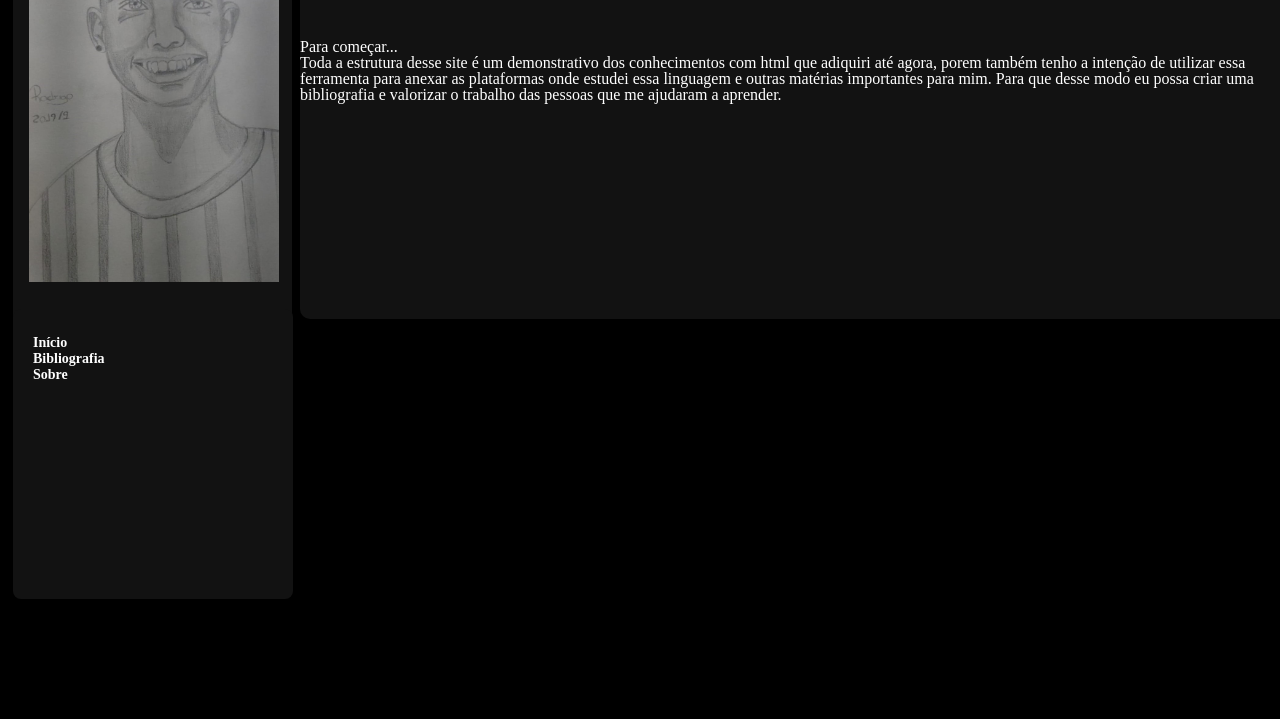
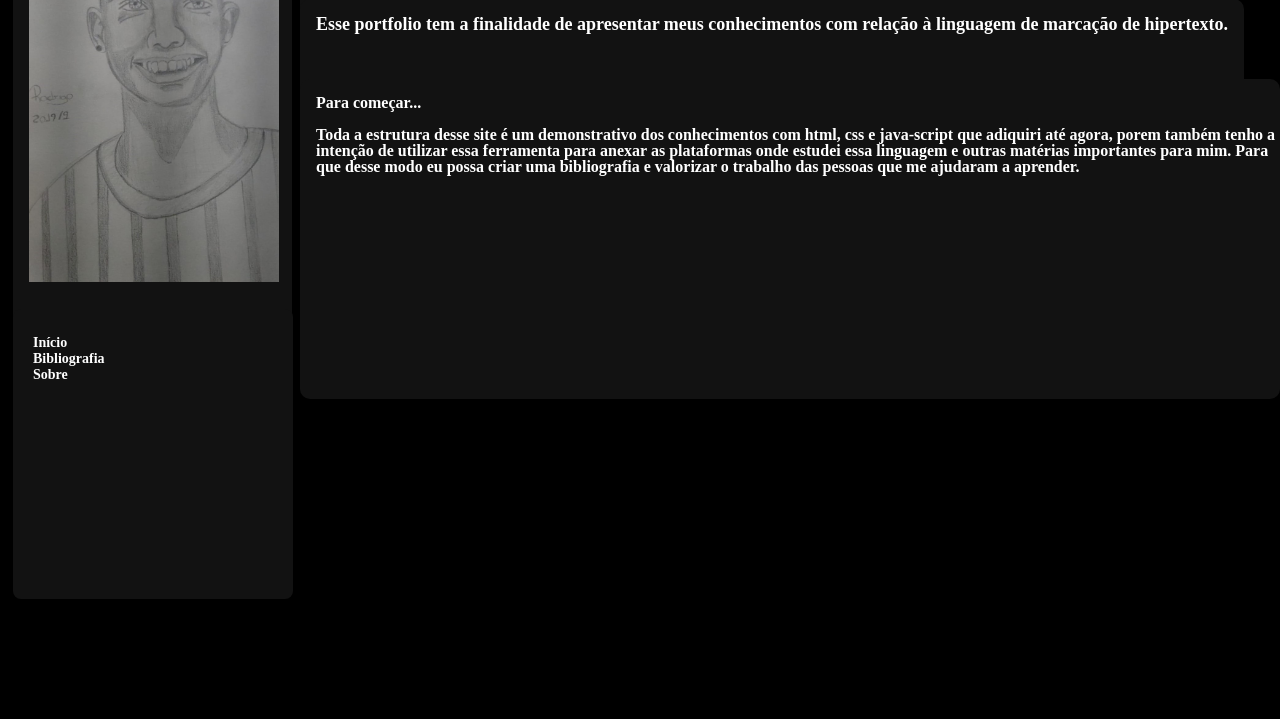
Before and after one commit to IanPereiradosSantos/Projetos, a plain HTML site: page Portfolio/index.html in a window 1280 px wide. Shown: the part 81-800 px from the top of the page. Drawn offline with Linux system fonts and the light colour scheme.

Commit message:
29/01/24 2

```diff
--- a/Portfolio/index.html
+++ b/Portfolio/index.html
@@ -14,26 +14,26 @@
         <div class="nome">
     <h1>Ian Pereira</h1>
         </div>
+        <br>
         <div class="introdução">
-    <p>Esse portfolio tem a finalidade de apresentar meus conhecimentos com relação a linguagem de marcação de hiper texto.</p>
+    <p>Esse portfolio tem a finalidade de apresentar meus conhecimentos com relação à linguagem de marcação de hipertexto.</p>
         </div>
     </header>
     <main>
         <div class="apresentação">
     <h2>Para começar...</h2>
-    <p>Toda a estrutura desse site é um demonstrativo dos conhecimentos com html que adiquiri até agora, porem também tenho a intenção de utilizar essa ferramenta para anexar as plataformas onde estudei essa linguagem e outras matérias importantes para mim. <strong>Para que desse modo eu possa criar uma bibliografia e valorizar o trabalho das pessoas que me ajudaram a aprender.</strong></p>
+    <br>
+    <p>Toda a estrutura desse site é um demonstrativo dos conhecimentos com html, css e java-script que adiquiri até agora, porem também tenho a intenção de utilizar essa ferramenta para anexar as plataformas onde estudei essa linguagem e outras matérias importantes para mim. <strong>Para que desse modo eu possa criar uma bibliografia e valorizar o trabalho das pessoas que me ajudaram a aprender.</strong></p>
         </div>
         <div class="Retrato">
-        <nav class="Retrato">
-            <a href="">
+            <a href="index.html">
     <img src="imagens/Retrato Rodrigo.jpg" alt="Retrato do rosto de Ian Pereira feito a mão por Rodrigo José." width="250px">
             </a>
         </div>
-        </nav>
         <br>
 
-            <div class="navigation">
-                <nav class="sidebar_navigation">
+            <div class="navegação">
+                <nav class="sidebar_navegação">
     <ul>
         <li><a href="index.html">Início</a></li>
         <li><a href="bibliografia.html">Bibliografia</a></li>
--- a/Portfolio/styles.css
+++ b/Portfolio/styles.css
@@ -13,7 +13,7 @@ footer {color: white;}
     border-radius: 10px;
     padding: 16px 0 0 16px;
 }
-.navigation {
+.navegação {
     position: fixed;
     top: 390px;
     left: 13px;
@@ -23,7 +23,7 @@ footer {color: white;}
     border-radius: 8px;
     padding: 25px 0 0 20px;
 }
-.navigation nav ul li a {
+.navegação nav ul li a {
     color: white;
     text-decoration: none;
     font-weight: 600;
@@ -32,7 +32,7 @@ footer {color: white;}
 .nome {
     background-color: #121212;
     border-radius: 10px;
-    bottom: 550px;
+    bottom: 540px;
     position: fixed;
     top: 10px;
     left: 300px;
@@ -40,25 +40,29 @@ footer {color: white;}
     font-weight: 600;
     font-size: 24px;
     width: 130px;
+    padding: 16px 0 0 16px;
 }
 .introdução {
     background-color: #121212;
     border-radius: 10px;
-    bottom: 510px;
     position: fixed;
-    top: 60px;
-    left: 300px;
+    top: 80px;
     text-decoration: none;
     font-weight: 600;
     font-size: 18px;
-    width: 1000px;
+    padding: 16px 16px 0 16px;
+    left: 300px;
+    bottom: 465px;
     }
 .apresentação {
     background-color: #121212;
     border-radius: 10px;
-    bottom: 400px;
     position: fixed;
-    top: 120px;
+    top: 160px;
     left: 300px;
-    width: 1000px;
+    padding: 16px 0 0 16px;
+    bottom: 320px;
+    text-decoration: none;
+    font-weight: 600;
+    font-size: 16px;
 }
```
Also changed, not shown: Portfolio/bibliografia.html (+3 -5 lines), Portfolio/sobre.html (+3 -5 lines).
